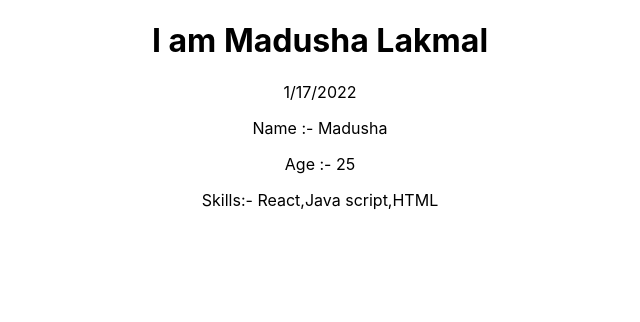
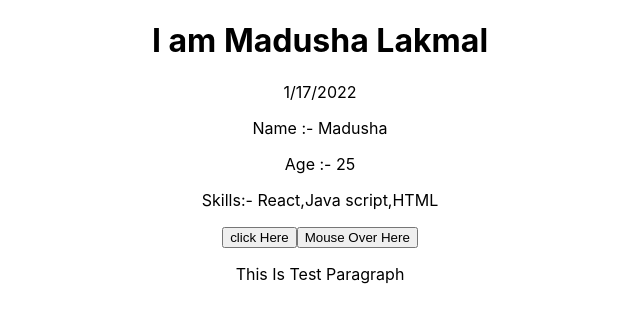
Before and after one commit to MadushaHero/React-JS-practise-, a React (Create React App) app: page / in a window 1280 px wide. Shown: the top 322 px of the page, without its empty margins (320-960 px from the left). Built offline with nearby package versions, Linux system fonts and the light colour scheme.

Commit message:
Dom Event

```diff
--- a/src/components/Post.js
+++ b/src/components/Post.js
@@ -7,6 +7,21 @@ class Post extends Component  {
         "Name" : "Madusha",
         "age": 25 ,
         "skills" :['React','Java script','HTML']
+    }
+
+    handleClick=(e)=>{
+
+        console.log(this.state);
+    }
+
+    handleMouseOver=(e)=> {
+
+        console.log(e.target,e.pageX);
+    }
+
+    handleCopy =(e)=> {
+
+        console.log('Paragraph has been copy');
     }
 
 render () {
@@ -21,6 +36,9 @@ render () {
                 <p> Name :- {this.state.Name}</p>
                 <p> Age :- {this.state.age}</p>
                 <p> Skills:- {this.state.skills.join(',')}</p>
+                <button onClick={this.handleClick}>click Here</button>
+                <button onMouseOver={this.handleMouseOver}>Mouse Over Here</button>
+                <p onCopy={this.handleCopy}>This Is Test Paragraph</p>
         </div>
     )
 }
```
